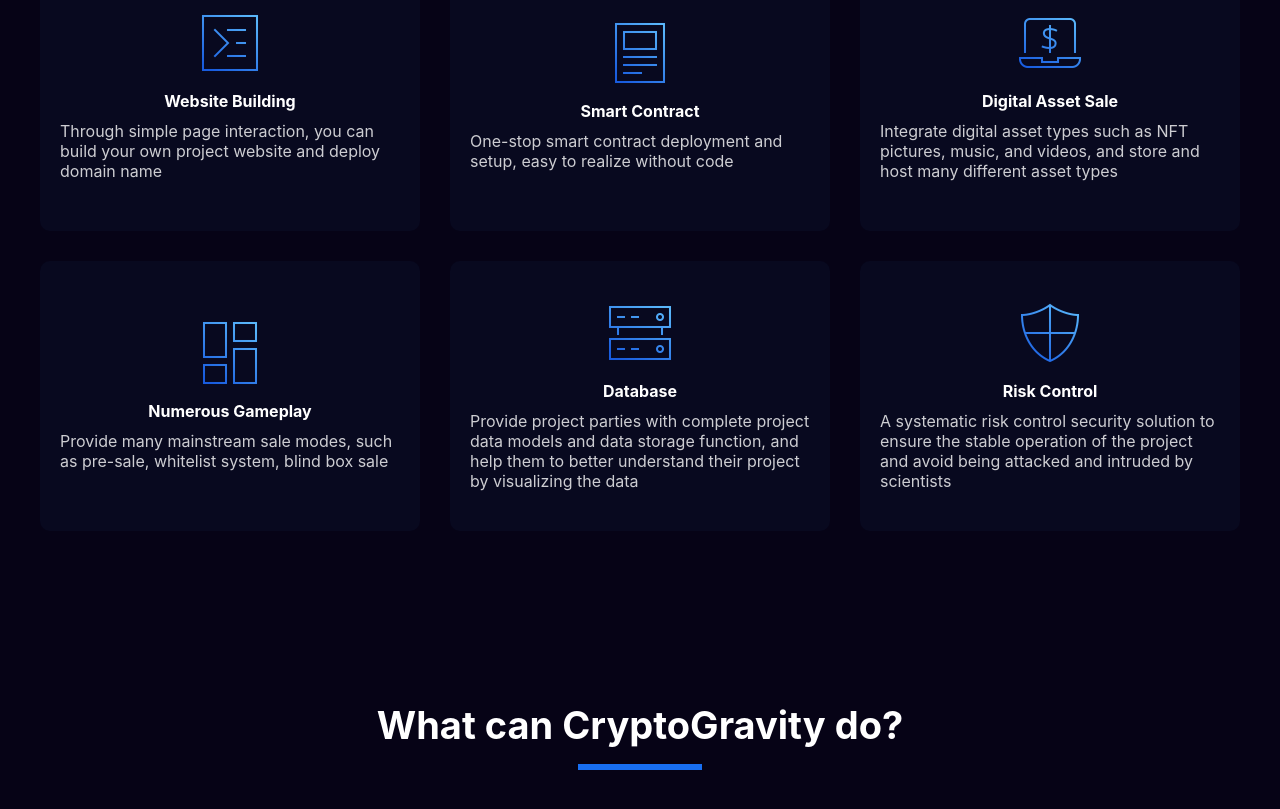
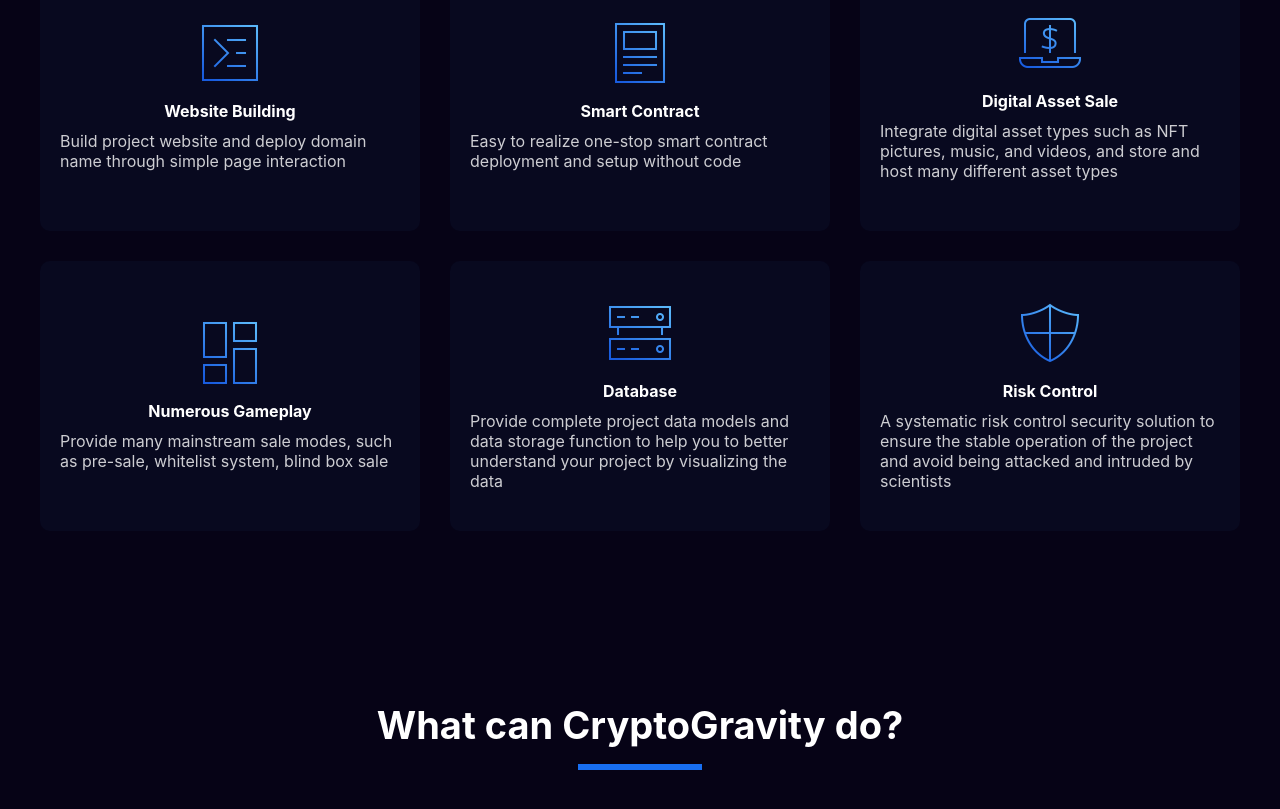
Before and after one commit to CryptoGravityDevelopGroup/websit-pc, a React app: page / in a window 1280 px wide. Shown: the part 980-1789 px from the top of the page. Built offline with nearby package versions, Linux system fonts and the light colour scheme.

Commit message:
修改样式

```diff
--- a/src/pages/main/MainPage.jsx
+++ b/src/pages/main/MainPage.jsx
@@ -36,11 +36,11 @@ export function MainPage() {
     {
       logo: '/ic_intro_1.png',
       title: 'Website Building',
-      des: 'Through simple page interaction, you can build your own project website and deploy domain name'
+      des: 'Build project website and deploy domain name through simple page interaction'
     },{
       logo: '/ic_intro_2.png',
       title: 'Smart Contract',
-      des: 'One-stop smart contract deployment and setup, easy to realize without code'
+      des: 'Easy to realize one-stop smart contract deployment and setup without code'
     },{
       logo: '/ic_intro_3.png',
       title: 'Digital Asset Sale',
@@ -52,7 +52,7 @@ export function MainPage() {
     },{
       logo: '/ic_intro_5.png',
       title: 'Database',
-      des: 'Provide project parties with complete project data models and data storage function, and help them to better understand their project by visualizing the data'
+      des: 'Provide complete project data models and data storage function to help you to better understand your project by visualizing the data'
     },{
       logo: '/ic_intro_6.png',
       title: 'Risk Control',
```
